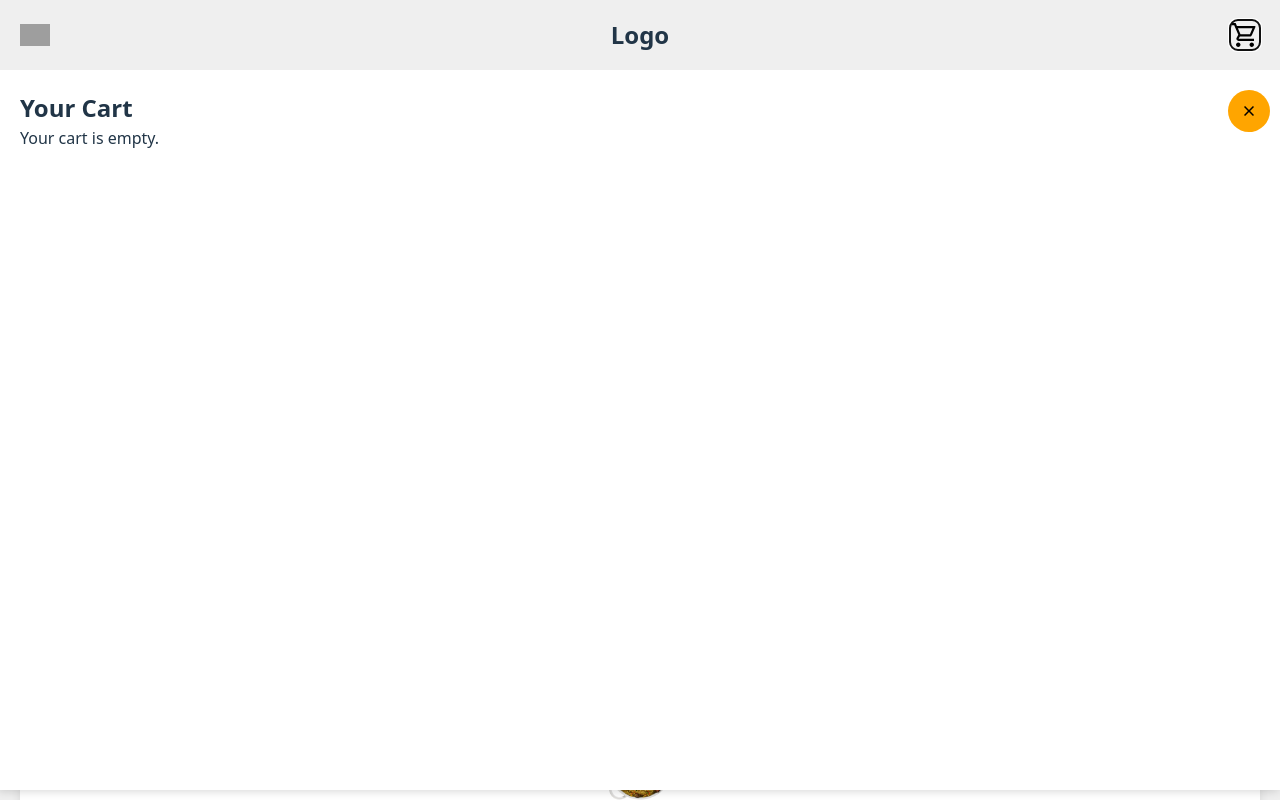
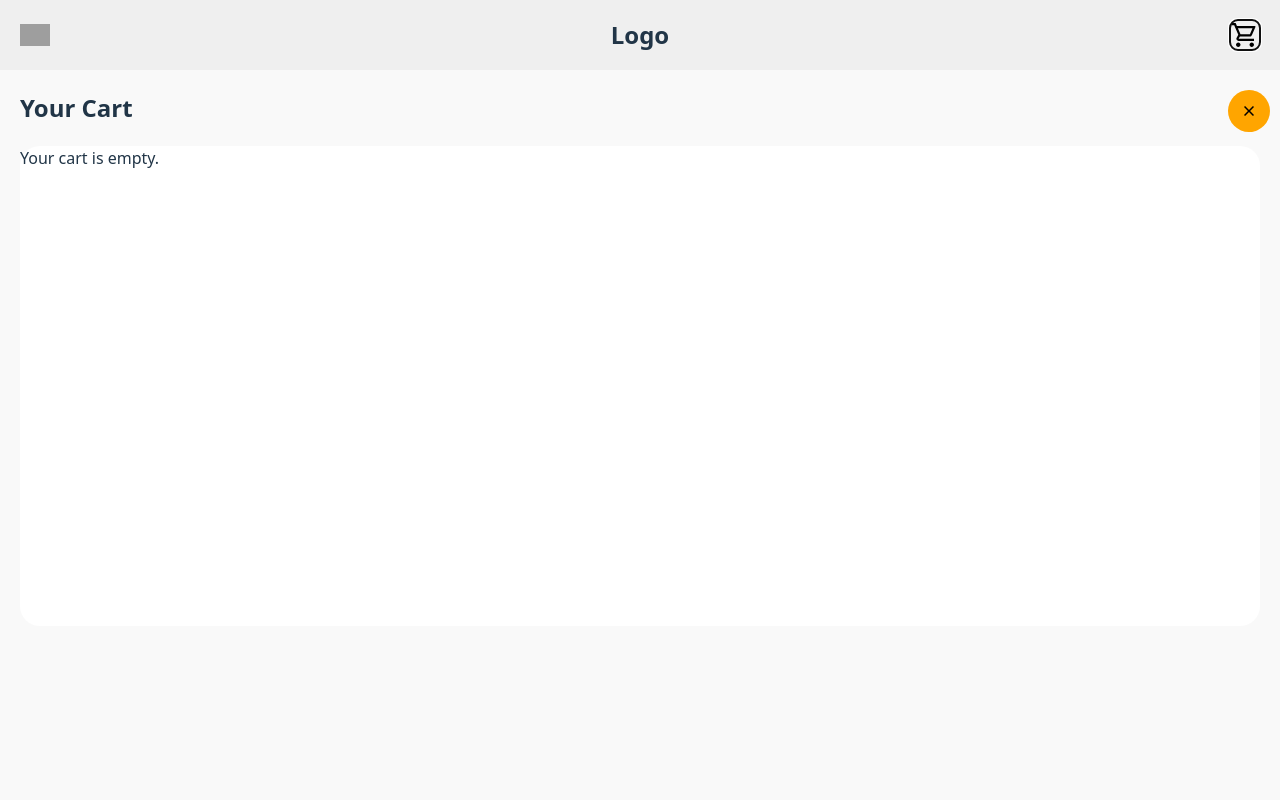
Before and after one commit to itxjoshy/oohs-delight, a React (Vite) app in the folder oohs-delight/: page / in a window 1280 px wide. Both pictures are taken after a click on the button 1245 px from the left and 35 px from the top of the page. Shown: the top 800 px of the page. Built offline with nearby package versions, Linux system fonts and the light colour scheme; grey boxes are pictures that could not be loaded.

Commit message:
update: cart and slide page styles

```diff
--- a/oohs-delight/src/components/cart.css
+++ b/oohs-delight/src/components/cart.css
@@ -1,18 +1,23 @@
+.cart-wrapper {
+  height: 100vh;
+}
+
 .cart-page {
   display: flex;
-  height: 100%;
-  position: relative;
+  height: 60vh;
   flex-direction: column;
   background: rgb(255, 255, 255);
+  border-radius: 20px;
+  margin-top: 20px;
 }
 .cart-item {
   box-shadow: 0px 1px 0px rgba(0, 0, 0, 0.076);
-  padding: 15px 0;
+  padding: 20px 0;
 }
 .cart-content {
-  overflow-y: auto; /* makes items scroll */
+  overflow-y: scroll; /* makes items scroll */
   padding: 20px;
-  height: 80%;
+  height: 60vh;
 }
 .edit {
   display: flex;
@@ -20,13 +25,10 @@
   justify-content: space-between;
 }
 .cart-button {
-  position: fixed;
-  padding: 18px;
-  left: 0;
-  right: 0;
+  padding: 25px;
   display: flex;
   justify-content: center;
-  bottom: 20px;
+
   background: rgb(255, 255, 255);
   color: white;
   border: none;
--- a/oohs-delight/src/components/page.css
+++ b/oohs-delight/src/components/page.css
@@ -3,8 +3,8 @@
   top: 70px;
   left: 100%; /* start off-screen right */
   width: 100%;
-  height: 90%;
-  background: #fff;
+  height: 100vh;
+  background: #f9f9f9;
   z-index: 100;
   padding: 20px;
   box-shadow: -2px 0 10px rgba(0, 0, 0, 0.2);
@@ -12,7 +12,7 @@
   display: flex;
   flex-direction: column;
   overflow: scroll;
-  /* padding-bottom: 4rem; */
+  padding-bottom: 4rem;
 }
 
 .slide-page.open {
--- a/oohs-delight/src/components/page.jsx
+++ b/oohs-delight/src/components/page.jsx
@@ -9,9 +9,10 @@ function Page({ activeContent, isOpen, closePage }) {
   return (
     <div
       className={`slide-page ${isOpen ? "open" : "closed"}`}
-      style={{
-        overflow: activeContent === "Cart" && isOpen ? "hidden" : "auto",
-      }}
+      aria-hidden={!isOpen}
+      {...(activeContent === "Cart" && isOpen
+        ? { style: { overflow: "hidden" } }
+        : {})}
     >
       <button className="close-btn" onClick={closePage}>
         <img src={closeButton} alt="Close" />
```
